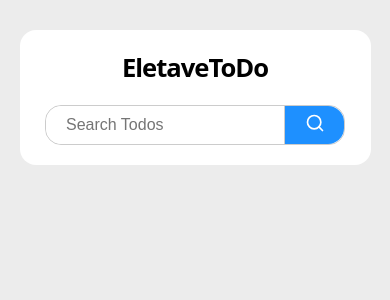
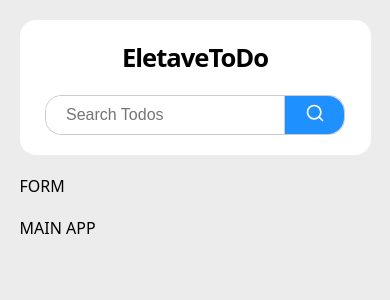
Before and after one commit to jesusrobot0/Elevate-Do, a React (Vite) app: page / in a window 390 px wide. Shown: the top 300 px of the page. Built offline with nearby package versions, Linux system fonts and the light colour scheme.

Commit message:
Distribucion del resto del layout principal de ElevateDo agregrado

```diff
--- a/src/ElevateDo.jsx
+++ b/src/ElevateDo.jsx
@@ -7,6 +7,10 @@ export function ElevateDo() {
       <header className={`wrapper ${styles.app__header}`}>
         <Navbar />
       </header>
+      <div className={`wrapper ${styles.app__body}`}>
+        <aside className={styles.app__sidebar}>FORM</aside>
+        <main className={styles.app__main}>MAIN APP</main>
+      </div>
     </>
   )
 }
--- a/src/styles/eletavete-do.module.css
+++ b/src/styles/eletavete-do.module.css
@@ -2,3 +2,36 @@
   margin-top: var(--big-space);
   margin-bottom: var(--big-space);
 }
+
+.app__body {
+  display: flex;
+  justify-content: space-between;
+  gap: var(--big-space);
+}
+
+.app__sidebar {
+  width: 35%;
+  display: flex;
+  flex-direction: column;
+  gap: var(--medium-space);
+}
+
+.app__main {
+  width: 65%;
+}
+
+@media (max-width: 768px) {
+  .app__header {
+    margin-top: var(--medium-space);
+    margin-bottom: var(--medium-space);
+  }
+  .app__body {
+    flex-direction: column;
+    gap: var(--medium-space);
+  }
+
+  .app__sidebar,
+  .app__main {
+    width: 100%;
+  }
+}
```
